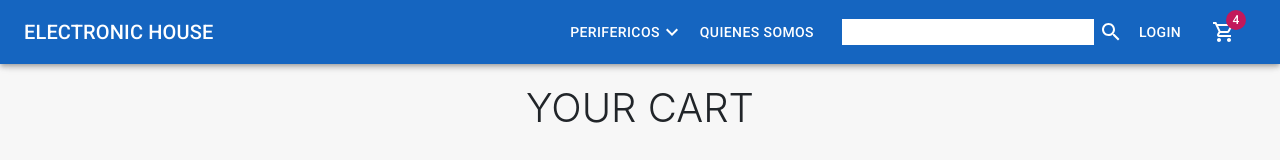
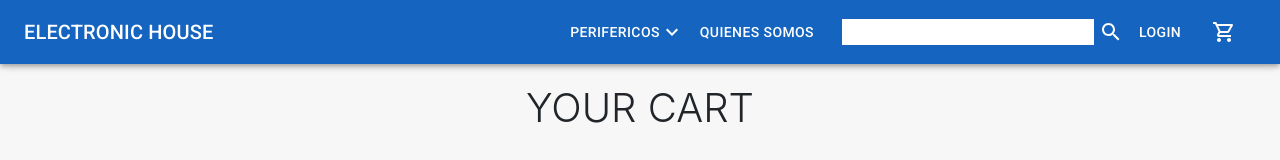
Before and after one commit to adroverseba/venta-productos-informaticos_adrover, a React (Create React App) app: page /cart in a window 1280 px wide. Shown: the top 160 px of the page. Built offline with nearby package versions, Linux system fonts and the light colour scheme.

Commit message:
actualizar 2

```diff
--- a/src/App.css
+++ b/src/App.css
@@ -60,6 +60,4 @@ a:hover {
 
 div {
   /* border-radius: 5rem; */
-  justify-content: space-evenly;
-  flex-direction: ;
 }
--- a/src/components/Cart.jsx
+++ b/src/components/Cart.jsx
@@ -117,7 +117,7 @@ export const Cart = () => {
                 </SummaryItem>
                 <SummaryItem>
                   <button type="button" class="btn btn-light">
-                    COMPRAR
+                    Terminar mi compra
                   </button>
                 </SummaryItem>
               </Summary>
--- a/src/components/CartWidget.jsx
+++ b/src/components/CartWidget.jsx
@@ -1,14 +1,16 @@
 import { ShoppingCartOutlined } from "@mui/icons-material";
 import { Badge } from "@mui/material";
+import { useContext } from "react";
 // import { useContext } from "react";
-// import { CartContext } from "./CartContext";
+import { CartContext } from "./CartContext";
 
 const CartWidget = () => {
   // con esto puedo acceder a la info almacenada en el contecto
   // const test = useContext(CartContext);
 
+  const test = useContext(CartContext);
   return (
-    <Badge color="secondary" badgeContent={4}>
+    <Badge color="secondary" badgeContent={test.calcItemsQty()}>
       <ShoppingCartOutlined />
     </Badge>
   );
```
